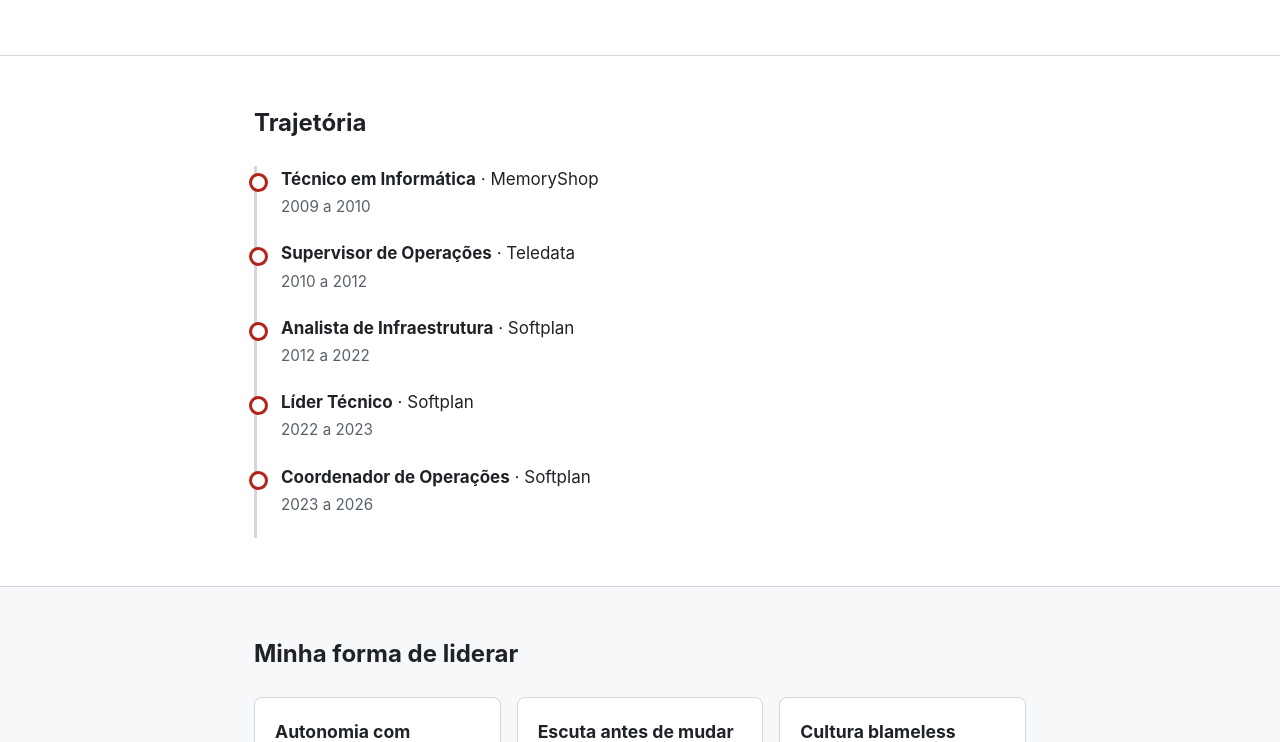
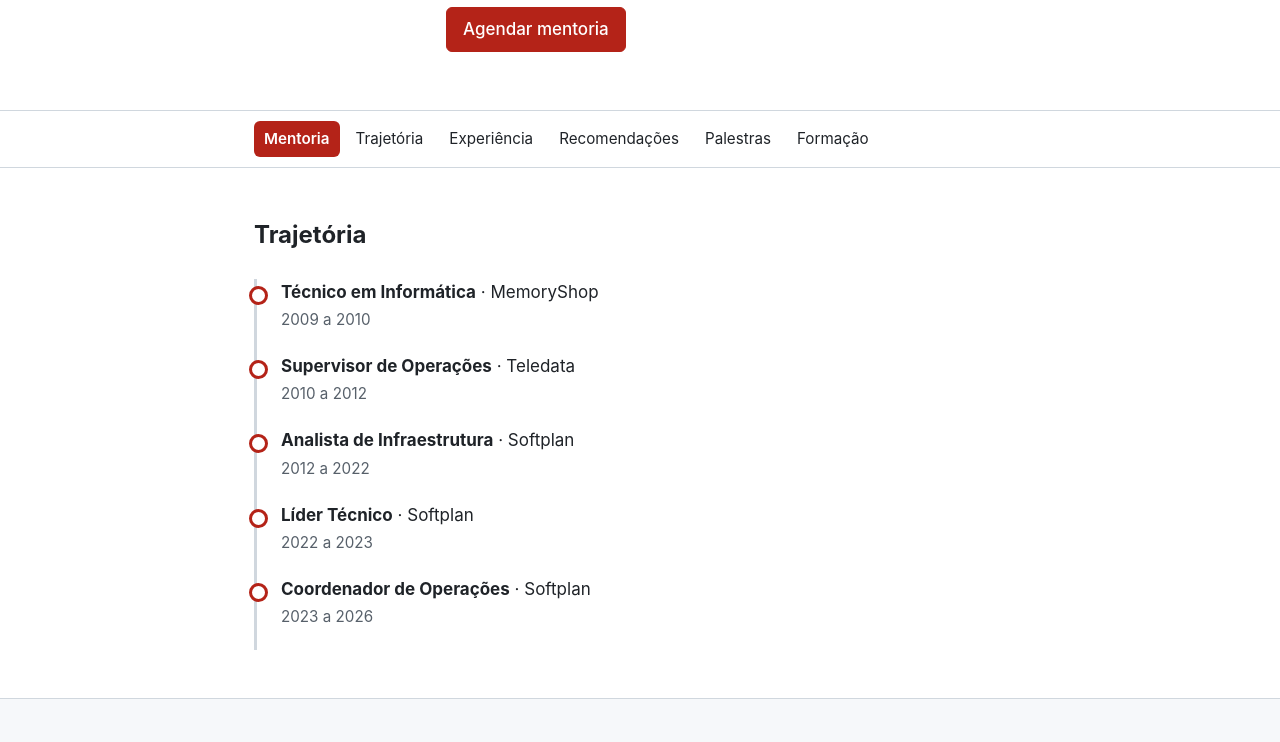
Before and after one commit to ale2santos/ale2santos.github.io, a plain HTML site: page index.html in a window 1280 px wide. Shown: the part 358-1100 px from the top of the page. Drawn offline with Linux system fonts and the light colour scheme.

Commit message:
Adiciona menu de seções e botão de mentoria junto às redes sociais
Co-Authored-By: Claude Opus 5.5 <noreply@anthropic.com>
Claude-Session: https://claude.ai/code/session_018doCHho9RhADhhTxHDvqzn

```diff
--- a/index.html
+++ b/index.html
@@ -74,6 +74,15 @@
   .depo p { margin: 0 0 10px; }
   .grupo { margin: 28px 0 14px; color: var(--suave); font-size: 1rem; text-transform: uppercase; letter-spacing: 1px; }
   .depo .autor { color: var(--suave); font-size: 0.95rem; margin: 0; }
+  html { scroll-behavior: smooth; }
+  section { scroll-margin-top: 56px; }
+  .menu { position: sticky; top: 0; z-index: 10; background: rgba(255,255,255,.96); border-bottom: 1px solid var(--linha); backdrop-filter: blur(6px); }
+  .menu .container { display: flex; gap: 6px; overflow-x: auto; white-space: nowrap; padding-top: 10px; padding-bottom: 10px; }
+  .menu a { color: var(--texto); text-decoration: none; font-size: .95rem; padding: 6px 10px; border-radius: 6px; }
+  .menu a:hover { background: var(--fundo-alt); }
+  .menu a.destaque { background: var(--destaque); color: #fff; font-weight: 600; }
+  .links a.mentoria { background: var(--destaque); border-color: var(--destaque); color: #fff; }
+  .links a.mentoria:hover { opacity: .9; color: #fff; }
   .andamento li { color: var(--suave); }
   .topo { display: flex; gap: 32px; align-items: center; }
   .foto-perfil {
@@ -112,10 +121,22 @@
       <a href="https://github.com/ale2santos" target="_blank" rel="noopener">GitHub</a>
       <a href="https://www.instagram.com/ale2_santos" target="_blank" rel="noopener">Instagram</a>
       <a href="mailto:alexandres2santo@gmail.com">E-mail</a>
+      <a class="mentoria" href="https://calendar.google.com/calendar/appointments/schedules/AcZssZ1ZeJGSFFk-KOE0UkChHrOO2JXzz26yu0qhc0UKugidFkDoZ_tRhTZSrGatvT0iAMGbZDpboMKP" target="_blank" rel="noopener">Agendar mentoria</a>
     </div>
     </div>
   </div>
 </header>
+
+<nav class="menu" aria-label="Seções">
+  <div class="container">
+    <a class="destaque" href="#mentoria">Mentoria</a>
+    <a href="#trajetoria">Trajetória</a>
+    <a href="#experiencia">Experiência</a>
+    <a href="#recomendacoes">Recomendações</a>
+    <a href="#palestras">Palestras</a>
+    <a href="#formacao">Formação</a>
+  </div>
+</nav>
 
 <section id="trajetoria">
   <div class="container">
```
